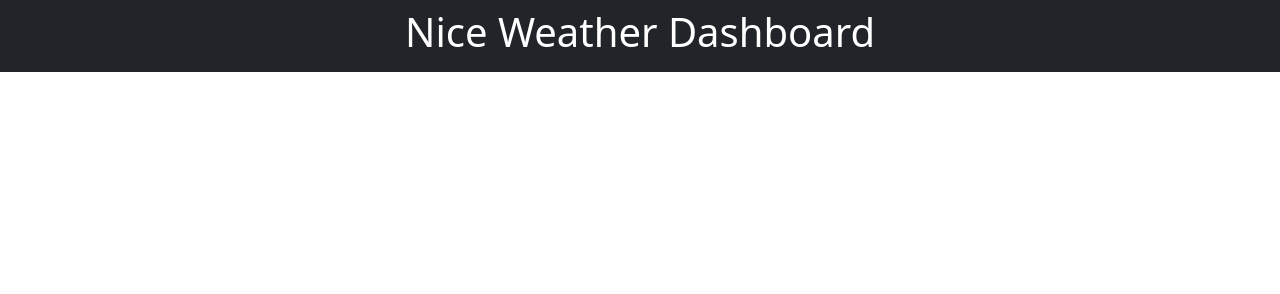
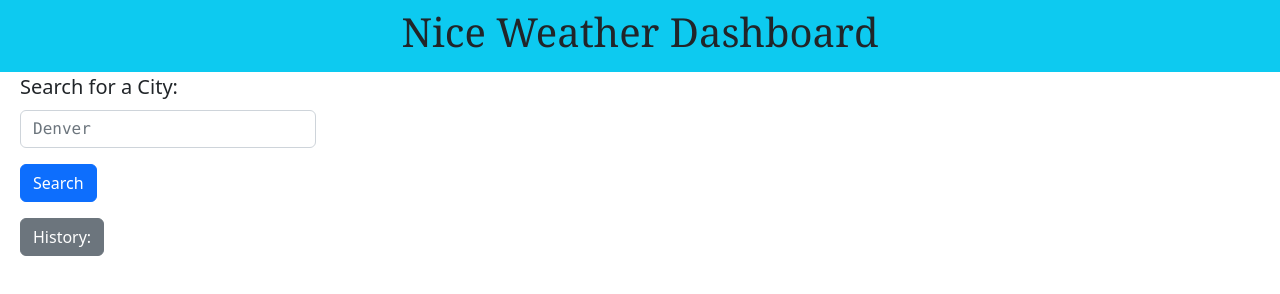
Before and after one commit to Capt-Turner/NiceWeather, a plain HTML site: page index.html in a window 1280 px wide. Drawn offline with nearby package versions, Linux system fonts and the light colour scheme.

Commit message:
added search bar + history

```diff
--- a/index.html
+++ b/index.html
@@ -11,14 +11,43 @@
 
 <body>
     <header>
-        <div class="container-fluid text-center text-white bg-dark p-2">
-            <h1>Nice Weather Dashboard</h1>
+        <div class="container-fluid text-center text-dark bg-info p-2">
+            <h1 id="mainheading">Nice Weather Dashboard</h1>
         </div>
     </header>
 
     <main>
+        <section class="container-fluid">
+            <div class="row">
+                <div class="col-lg-3 pb-2 mx-2">
+                    <form id="search-form">
+                        <div class="mb-3">
+                            <label for="SearchInput" class="form-label fs-5">Search for a City:</label>
+                            <input type="text" class="form-control font-monospace" id="search-input" placeholder="Denver">
+                        </div>
+                        <div class="mb-3">
+                            <button type="submit" class="btn btn-primary">Search</button>
+                        </div>
+                    </form>
+                    <div>
+                        <button class="btn btn-secondary" type="button" data-bs-toggle="collapse" data-bs-target="#collapse-history" aria-expanded="false" aria-controls="collapse-history">
+                            History:
+                        </button>
+                    </div>
+                    <div class="collapse" id="collapse-history">
+                        <div class="card card-body" id="search-history">
 
+                        </div>
+                    </div>
+                </div>
+                <section class="col-lg-9 pb-2 mx-2">
+
+                </section>
+            </div>
+        </section>
     </main>
 
     <script src="https://cdn.jsdelivr.net/npm/bootstrap@5.2.2/dist/js/bootstrap.bundle.min.js" integrity="sha384-OERcA2EqjJCMA+/3y+gxIOqMEjwtxJY7qPCqsdltbNJuaOe923+mo//f6V8Qbsw3" crossorigin="anonymous"></script>
+    <script src="./js/script.js"></script>
+
 </body>
--- /dev/null
+++ b/js/script.js
@@ -0,0 +1,6 @@
+const searchForm = document.querySelector('#search-form');
+const searchInp = document.querySelector('#search-input');
+
+function getCurrentWeath(){
+
+}
--- a/styles/style.css
+++ b/styles/style.css
@@ -0,0 +1,3 @@
+#mainheading {
+    font-family:Georgia, 'Times New Roman', Times, serif
+}
```
